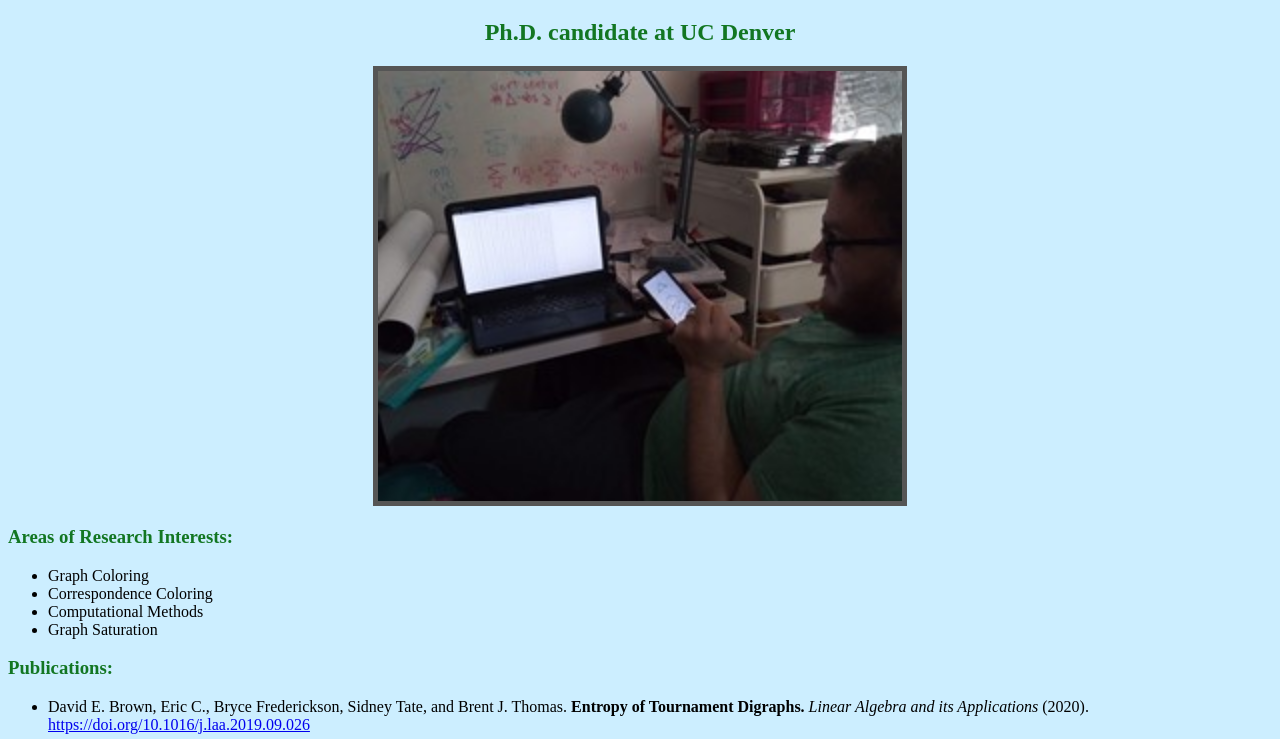
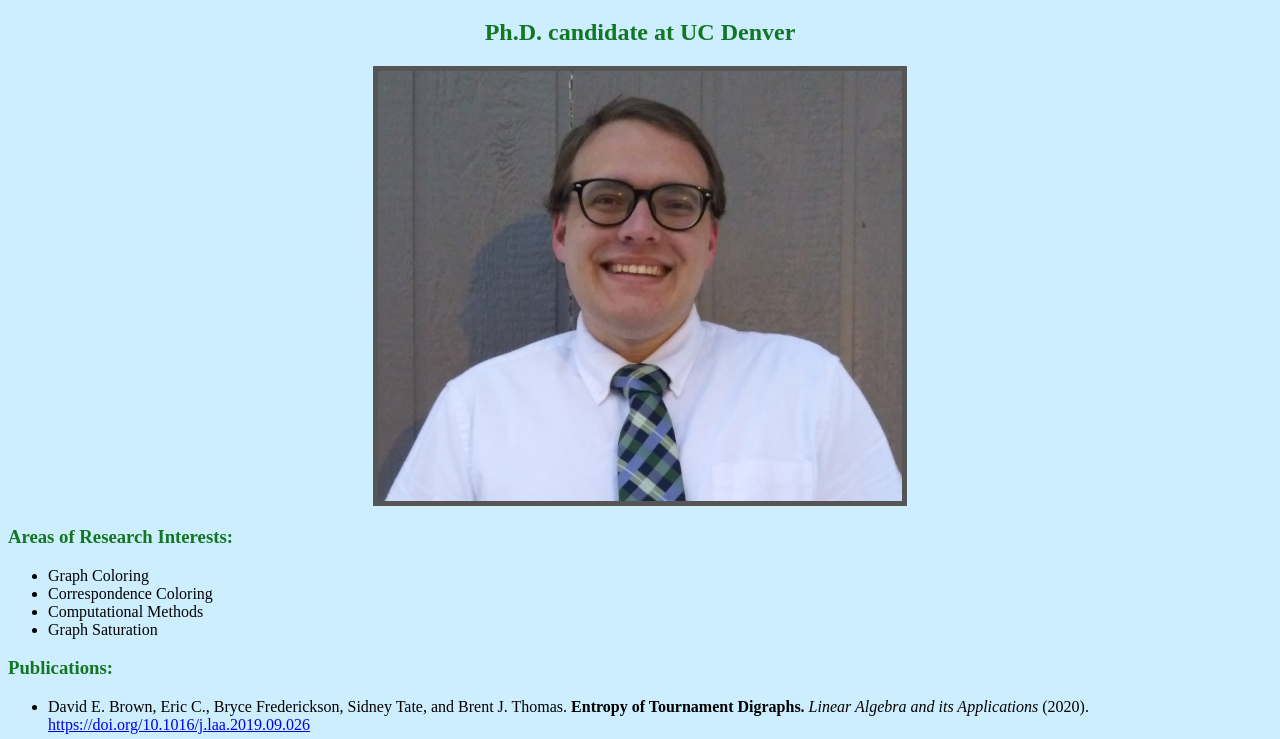
Before and after one commit to eric-d-culver/eric-d-culver.github.io, a plain HTML site: page index.html in a window 1280 px wide. Shown: the part 61-800 px from the top of the page. Drawn offline with Linux system fonts and the light colour scheme.

Commit message:
changing picture

```diff
--- a/index.html
+++ b/index.html
@@ -9,7 +9,7 @@
 <h1>Eric D. Culver</h1>
 <h2>Ph.D. candidate at UC Denver </h2>
 
-<img src="Eric_Working.jpg" class="centered_image" height="430" width="524" />
+<img src="Colloquium_Photo.jpg" class="centered_image" height="430" width="524" />
 
 <h3>Areas of Research Interests:</h3>
 <ul>
```
Also changed, not shown: Colloquium_Photo.jpg (added).
